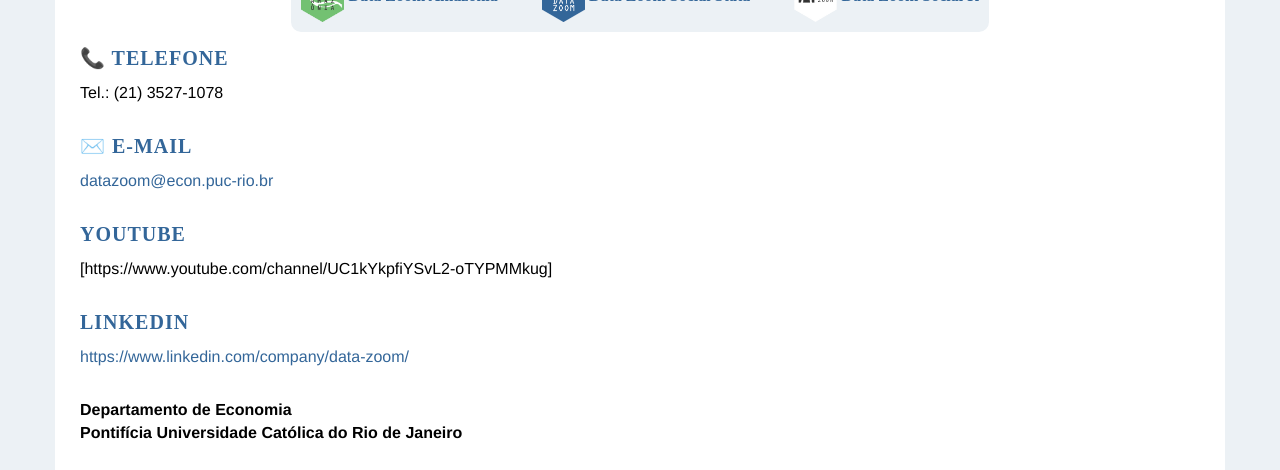
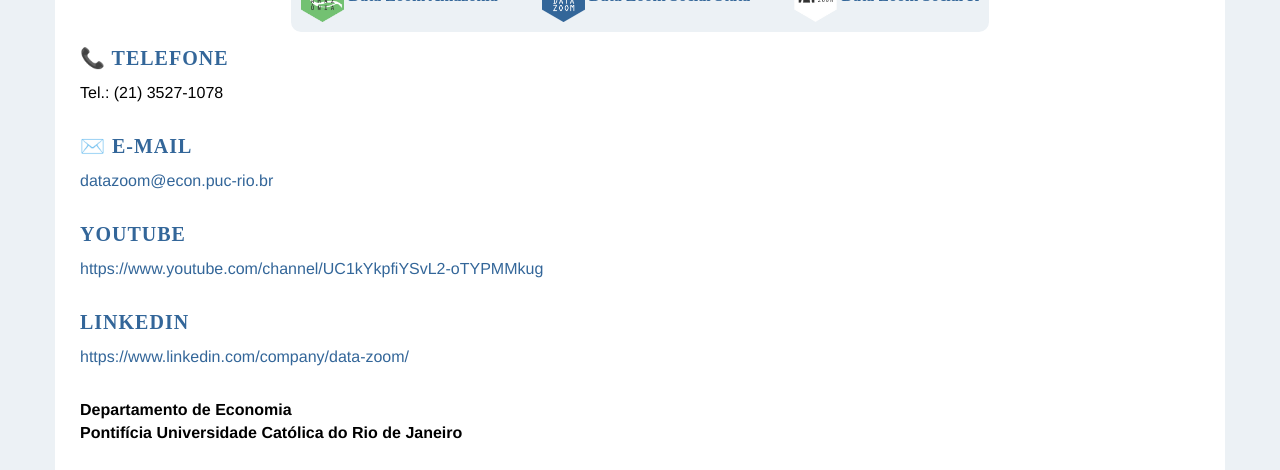
Before and after one commit to datazoompuc/datazoompuc.github.io, a Jekyll site: the page built from pt/contato.md, in a window 1280 px wide and 900 px high, scrolled down 386 px, cut to the strip 0-470 px from the top of the window. Built offline with Jekyll 4.4.1, drawn with Linux system fonts in a browser that asks for light colours; nearby versions of some CDN libraries; some web fonts are replaced; some of the changed lines change nothing that is shown.

Commit message:
Atualização dos hyperlinks em pt

```diff
--- a/pt/contato.md
+++ b/pt/contato.md
@@ -55,11 +55,11 @@
 
 ## Youtube
 
-[https://www.youtube.com/channel/UC1kYkpfiYSvL2-oTYPMMkug]
+[https://www.youtube.com/channel/UC1kYkpfiYSvL2-oTYPMMkug](https://www.youtube.com/channel/UC1kYkpfiYSvL2-oTYPMMkug)
 
 ## Linkedin
 
-[https://www.linkedin.com/company/data-zoom/](maito:https://www.linkedin.com/company/data-zoom/)
+[https://www.linkedin.com/company/data-zoom/](https://www.linkedin.com/company/data-zoom/)
 
 **Departamento de Economia**
 **Pontifícia Universidade Católica do Rio de Janeiro**
```
